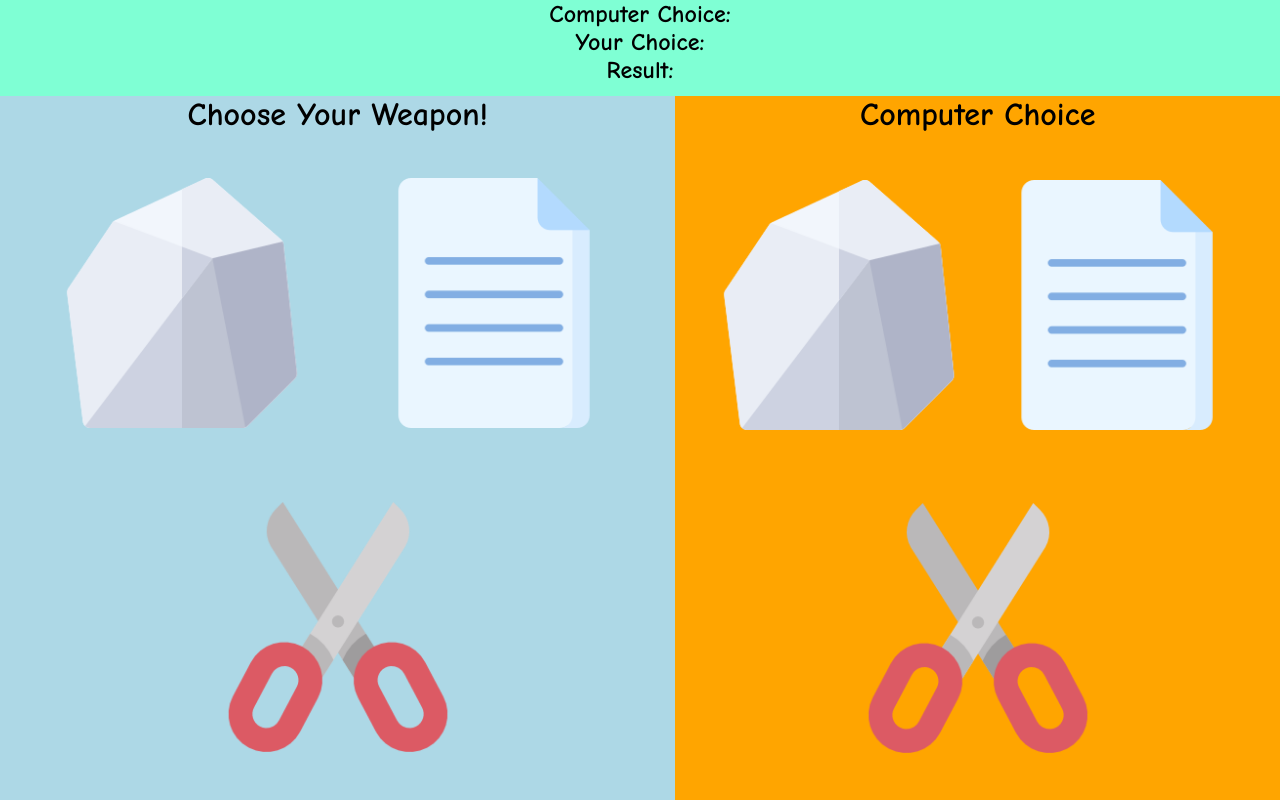
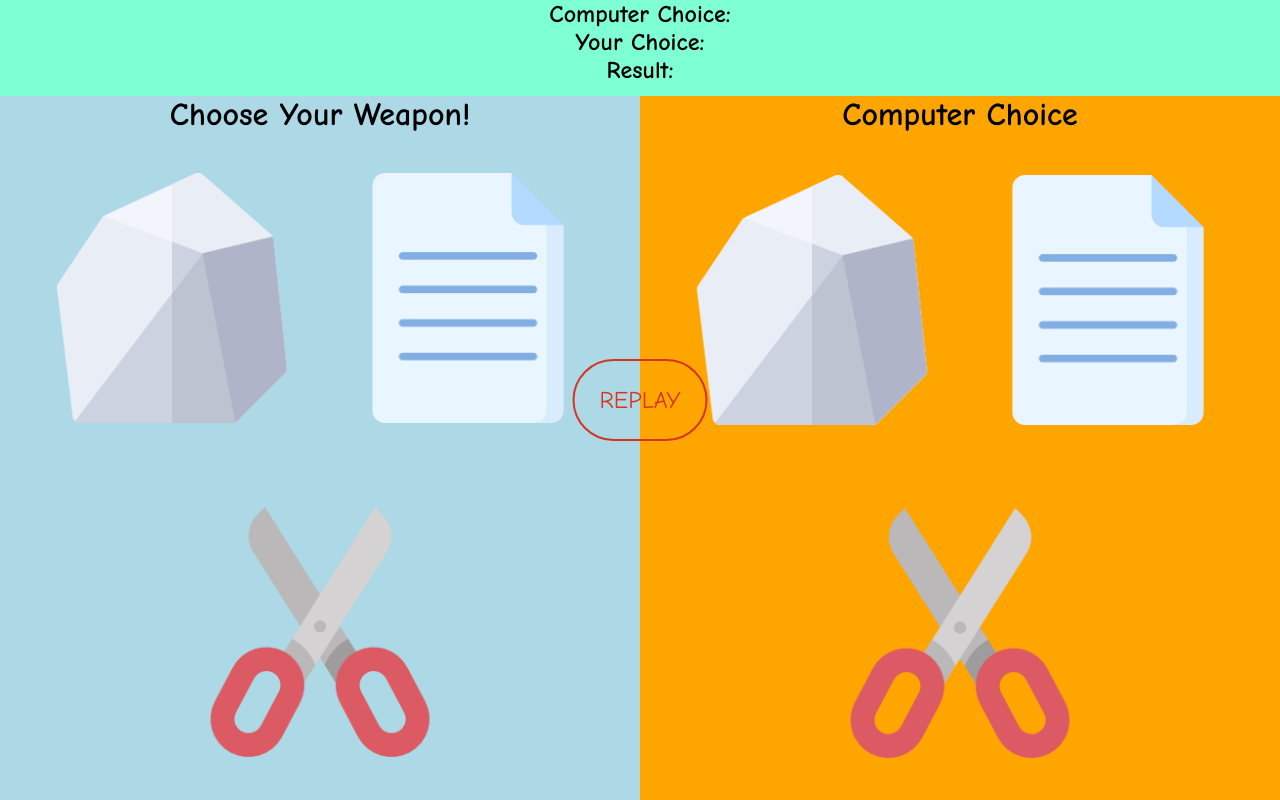
Before and after one commit to RicardoLDev/RPS, a plain HTML site: page index.html in a window 1280 px wide. Drawn offline with Linux system fonts and the light colour scheme.

Commit message:
Replay Button
Added replay button

```diff
--- a/app.js
+++ b/app.js
@@ -5,9 +5,9 @@ const possibleChoices = document.querySelectorAll('button')
 const computerRock = document.getElementById("comp-rock");
 const computerPaper = document.getElementById("comp-paper");
 const computerScissors = document.getElementById("comp-scissors");
-const userRock = document.getElementById("Rock");
-const userPaper = document.getElementById("Paper");
-const userScissors = document.getElementById("Scissors");
+const userRock = document.getElementById("user-rock");
+const userPaper = document.getElementById("user-paper");
+const userScissors = document.getElementById("user-scissors");
 let userChoice
 let computerChoice
 let result
@@ -19,6 +19,7 @@ possibleChoices.forEach(possibleChoice => possibleChoice.addEventListener('click
     generateComputerChoice()
     getResult()
     removeChoices()
+
   }
 }))
 
@@ -40,6 +41,18 @@ function generateComputerChoice(){
 
 function getResult(){
     if (computerChoice === userChoice){
+        if (computerChoice === "Rock"){
+            computerPaper.remove();
+            computerScissors.remove();
+        }
+        if (computerChoice === "Paper"){
+            computerRock.remove();
+            computerScissors.remove();
+        }
+        if (computerChoice === "Scissors"){
+            computerPaper.remove();
+            computerRock.remove();
+        }
         result = "It's a Draw"
     }
     if (computerChoice === "Rock" && userChoice === "Scissors"){
--- a/index.html
+++ b/index.html
@@ -6,8 +6,8 @@
         <title>Rock Paper Scissors</title>
     </head>
     <body>
-
         <div class="box">
+            <a href="index.html"><button class="replay">REPLAY</button></a>
             <div class="score">
                 <h2>Computer Choice: <span id="computer-choice"></span></h2>
                 <h2>Your Choice: <span id="user-choice"></span></h2>
@@ -18,9 +18,9 @@
                 <div class="player-side">
                     <h1>Choose Your Weapon!</h1>
                     <div class="player-icons">
-                        <button><img id="Rock" src="icons/rock.png" alt="no rock"></button>
-                        <button><img id="Paper"src="icons/paper.png" alt="no paper"></button>
-                        <button><img id="Scissors" src="icons/scissors.png" alt="no scissors"></button>
+                        <button id="user-rock"><img id="Rock" src="icons/rock.png" alt="no rock"></button>
+                        <button id="user-paper"><img id="Paper"src="icons/paper.png" alt="no paper"></button>
+                        <button id="user-scissors"><img id="Scissors" src="icons/scissors.png" alt="no scissors"></button>
                     </div>
                 </div>
 
--- a/style.css
+++ b/style.css
@@ -10,6 +10,26 @@
     flex-flow: column;
     height: 100vh;
 }
+
+.box a{
+    position: fixed;
+    transform: translate(-50%, -50%);
+    top: 50%;
+    left: 50%;
+}
+
+.replay{
+    border: 2px solid #d53522;
+    color: #d53522;
+    background-color: inherit;
+    cursor: pointer;
+    font-size: 24px;
+    border-radius: 10em;
+    padding: 25px;
+    font-weight: 400;
+    transition: box-shadow 300ms ease-in-out, color 300ms ease-in-out;
+}
+
 
 .score{
     height: 80px;
@@ -32,9 +52,6 @@
     background-color: lightblue;
 }
 
-.player-side h1{
-    position: relative;
-}
 
 .computer-side{
     display: flex;
@@ -44,12 +61,11 @@
 }
 
 .player-icons{
-    flex-grow: 2;
+    flex-grow: 1;
     display: flex;
-    justify-content: space-evenly;
+    justify-content:space-evenly;
     align-items:center;
     flex-wrap: wrap;
-    padding: 10px;
 }
 
 .player-icons img{
@@ -61,12 +77,11 @@
 }
 
 .computer-icons{
-    flex-grow: 2;
+    flex-grow: 1;
     display: flex;
     justify-content: space-evenly;
     align-items: center;
     flex-wrap: wrap;
-    padding: 10px;
 }
 
 .player-icons button{
@@ -75,7 +90,6 @@
     cursor: pointer;
     appearance: none;
     background-color: inherit;
-    padding: 15px;
 }
 
 .computer-icons button{
@@ -90,3 +104,8 @@
 .player-icons button:hover{
     background-color: aquamarine;
 }
+
+.replay:hover{
+    color: white;
+    box-shadow: 0 0 40px 40px #d53522 inset;
+}
```
Also changed, not shown: icons/reload.png (added).
